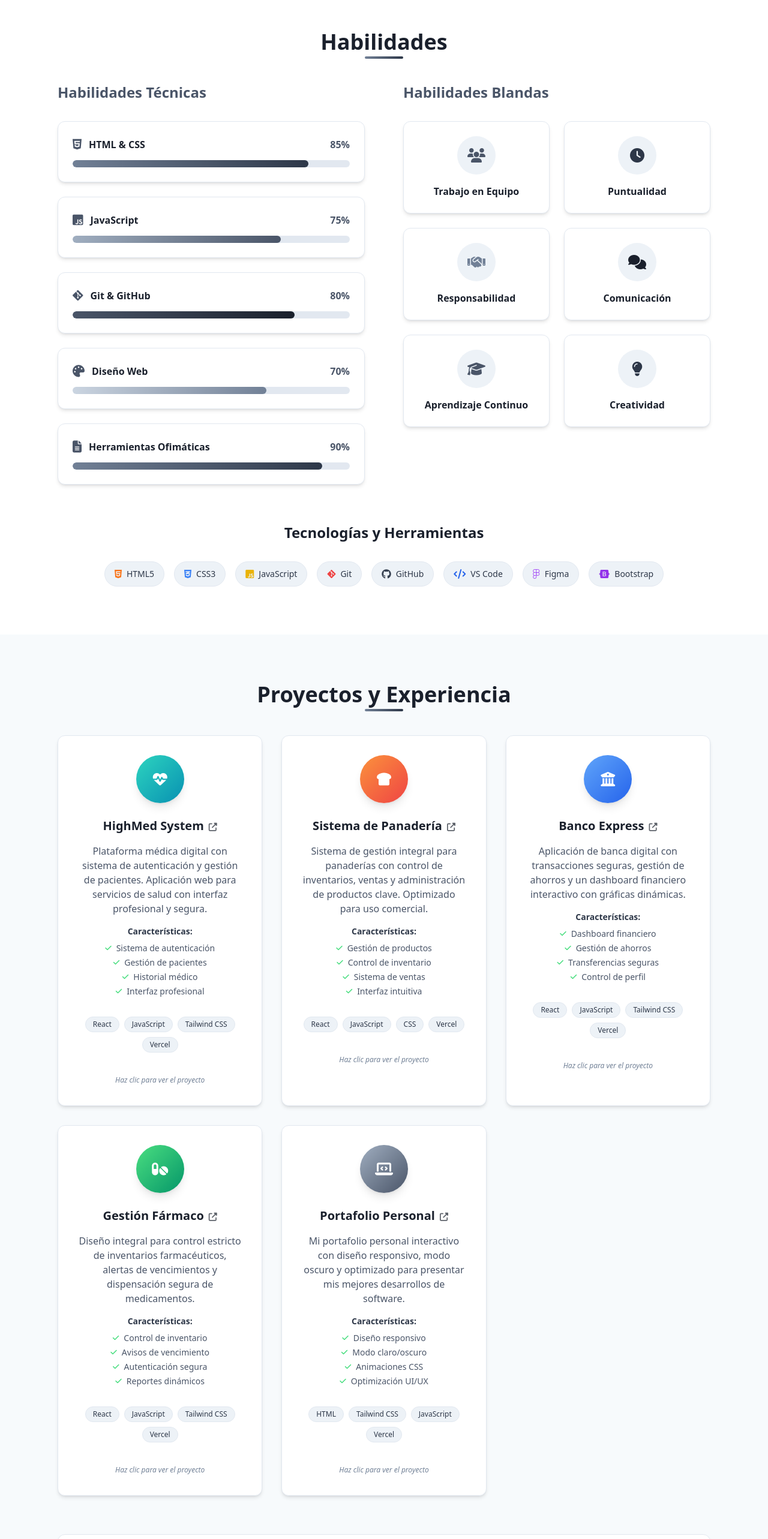
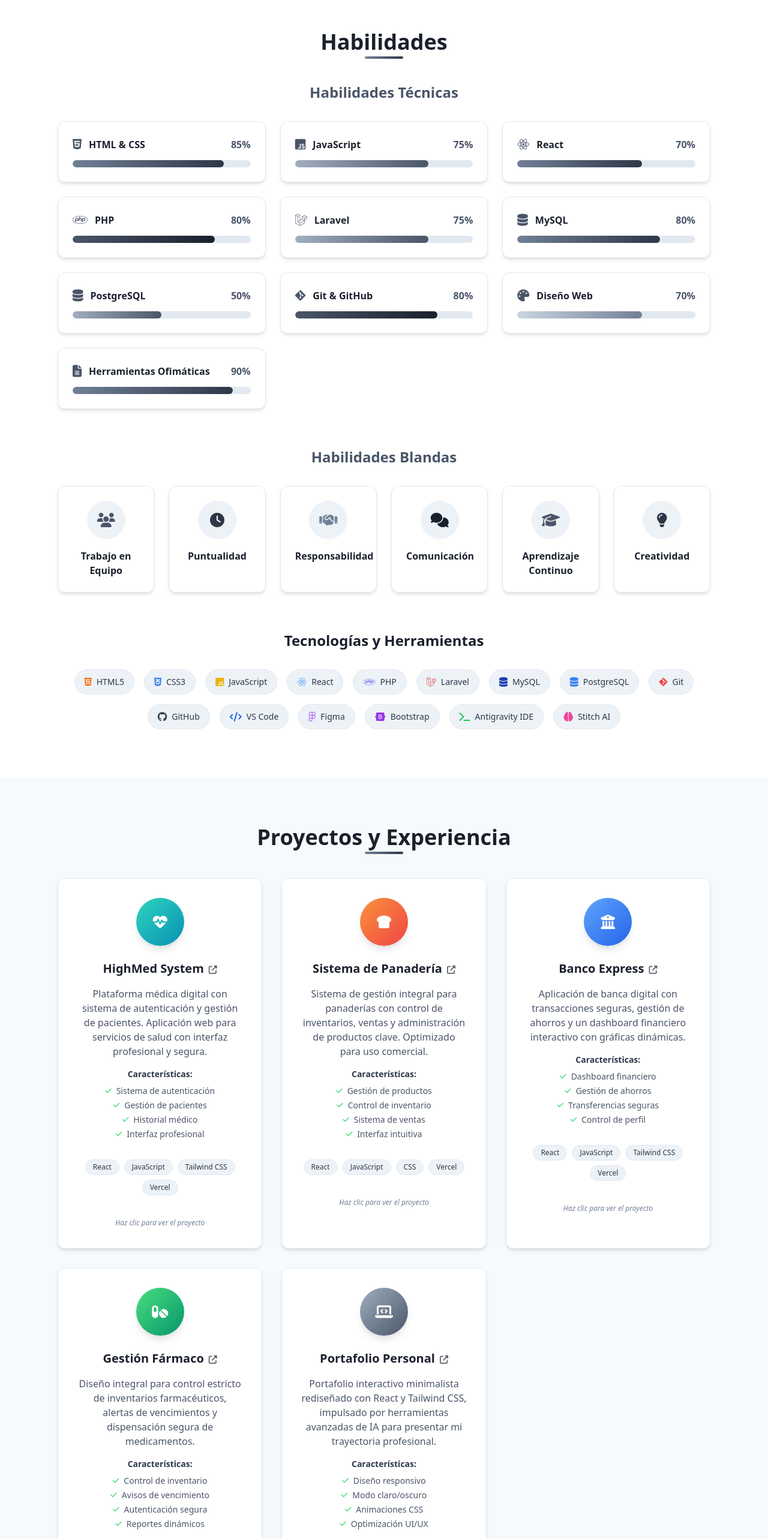
Before and after one commit to chaustrexp/Hoja-de-Vida, a React (Create React App) app: page / in a window 1280 px wide. Shown: the part 2720-5286 px from the top of the page at 60% size. Built offline with nearby package versions, Linux system fonts and the light colour scheme.

Commit message:
Actualización de habilidades técnicas, portafolio y CV en PDF

```diff
--- a/src/components/Hero.js
+++ b/src/components/Hero.js
@@ -176,9 +176,10 @@ const Hero = () => {
       const skills = [
         { name: 'HTML & CSS', level: 85 },
         { name: 'JavaScript', level: 75 },
+        { name: 'React & Tailwind', level: 80 },
         { name: 'Git & GitHub', level: 80 },
-        { name: 'Diseño Web', level: 70 },
-        { name: 'Herramientas Ofimáticas', level: 90 }
+        { name: 'Stitch AI', level: 85 },
+        { name: 'Antigravity Code Editor', level: 85 }
       ];
 
       skills.forEach(skill => {
@@ -249,9 +250,9 @@ const Hero = () => {
         },
         {
           name: 'Portafolio Personal',
-          description: 'Sitio web personal responsivo con modo oscuro, animaciones CSS y diseño mobile-first. Optimizado para SEO.',
-          tech: 'HTML, CSS, JavaScript, Tailwind CSS',
-          url: 'En desarrollo'
+          description: 'Portafolio interactivo minimalista rediseñado con React y Tailwind CSS, impulsado por herramientas de IA.',
+          tech: 'React, Tailwind CSS, Vercel, Stitch AI, Antigravity',
+          url: 'portafolio-nuevo-hazel.vercel.app'
         }
       ];
 
--- a/src/components/Projects.js
+++ b/src/components/Projects.js
@@ -101,9 +101,9 @@ const Projects = () => {
     },
     {
       title: 'Portafolio Personal',
-      description: 'Mi portafolio personal interactivo con diseño responsivo, modo oscuro y optimizado para presentar mis mejores desarrollos de software.',
+      description: 'Portafolio interactivo minimalista rediseñado con React y Tailwind CSS, impulsado por herramientas avanzadas de IA para presentar mi trayectoria profesional.',
       icon: 'fas fa-laptop-code',
-      technologies: ['HTML', 'Tailwind CSS', 'JavaScript', 'Vercel'],
+      technologies: ['React', 'Tailwind CSS', 'JavaScript', 'Vercel', 'Stitch AI', 'Antigravity'],
       color: 'from-elegant-400 to-elegant-600',
       features: [
         'Diseño responsivo',
@@ -111,7 +111,7 @@ const Projects = () => {
         'Animaciones CSS',
         'Optimización UI/UX'
       ],
-      link: 'https://portafolio-nu-seven-82.vercel.app/',
+      link: 'https://portafolio-nuevo-hazel.vercel.app/',
       isExternal: true
     }
   ];
--- a/src/components/Skills.js
+++ b/src/components/Skills.js
@@ -41,6 +41,11 @@ const Skills = () => {
   const technicalSkills = [
     { name: 'HTML & CSS', level: 85, icon: 'fab fa-html5', color: 'from-elegant-500 to-elegant-700' },
     { name: 'JavaScript', level: 75, icon: 'fab fa-js-square', color: 'from-elegant-400 to-elegant-600' },
+    { name: 'React', level: 70, icon: 'fab fa-react', color: 'from-elegant-500 to-elegant-700' },
+    { name: 'PHP', level: 80, icon: 'fab fa-php', color: 'from-elegant-600 to-elegant-800' },
+    { name: 'Laravel', level: 75, icon: 'fab fa-laravel', color: 'from-elegant-400 to-elegant-600' },
+    { name: 'MySQL', level: 80, icon: 'fas fa-database', color: 'from-elegant-500 to-elegant-700' },
+    { name: 'PostgreSQL', level: 50, icon: 'fas fa-database', color: 'from-elegant-400 to-elegant-600' },
     { name: 'Git & GitHub', level: 80, icon: 'fab fa-git-alt', color: 'from-elegant-600 to-elegant-800' },
     { name: 'Diseño Web', level: 70, icon: 'fas fa-palette', color: 'from-elegant-300 to-elegant-500' },
     { name: 'Herramientas Ofimáticas', level: 90, icon: 'fas fa-file-alt', color: 'from-elegant-500 to-elegant-700' }
@@ -126,13 +131,13 @@ const Skills = () => {
           Habilidades
         </h2>
 
-        <div ref={ref} className="grid grid-cols-1 lg:grid-cols-2 gap-12 lg:gap-16">
+        <div ref={ref} className="flex flex-col gap-12 lg:gap-16">
           {/* Habilidades Técnicas */}
           <div>
-            <h3 className={`text-xl sm:text-2xl font-semibold text-elegant-600 dark:text-elegant-400 mb-6 sm:mb-8 text-center lg:text-left ${isVisible ? 'animate-fade-in-up' : 'opacity-0'}`}>
+            <h3 className={`text-xl sm:text-2xl font-semibold text-elegant-600 dark:text-elegant-400 mb-6 sm:mb-8 text-center ${isVisible ? 'animate-fade-in-up' : 'opacity-0'}`}>
               Habilidades Técnicas
             </h3>
-            <div className="space-y-4 sm:space-y-6">
+            <div className="grid grid-cols-1 md:grid-cols-2 lg:grid-cols-3 gap-4 sm:gap-6">
               {technicalSkills.map((skill, index) => (
                 <SkillBar key={skill.name} skill={skill} index={index} />
               ))}
@@ -141,10 +146,10 @@ const Skills = () => {
 
           {/* Habilidades Blandas */}
           <div>
-            <h3 className={`text-xl sm:text-2xl font-semibold text-elegant-600 dark:text-elegant-400 mb-6 sm:mb-8 text-center lg:text-left ${isVisible ? 'animate-fade-in-up' : 'opacity-0'}`}>
+            <h3 className={`text-xl sm:text-2xl font-semibold text-elegant-600 dark:text-elegant-400 mb-6 sm:mb-8 text-center ${isVisible ? 'animate-fade-in-up' : 'opacity-0'}`}>
               Habilidades Blandas
             </h3>
-            <div className="grid grid-cols-2 sm:grid-cols-2 gap-4 sm:gap-6">
+            <div className="grid grid-cols-2 sm:grid-cols-3 md:grid-cols-6 gap-4 sm:gap-6">
               {softSkills.map((skill, index) => (
                 <SoftSkillCard key={skill.name} skill={skill} index={index} />
               ))}
@@ -162,11 +167,18 @@ const Skills = () => {
               { name: 'HTML5', icon: 'fab fa-html5', color: 'text-orange-500 dark:text-orange-400' },
               { name: 'CSS3', icon: 'fab fa-css3-alt', color: 'text-blue-500 dark:text-blue-400' },
               { name: 'JavaScript', icon: 'fab fa-js-square', color: 'text-yellow-500 dark:text-yellow-400' },
+              { name: 'React', icon: 'fab fa-react', color: 'text-blue-400 dark:text-blue-300' },
+              { name: 'PHP', icon: 'fab fa-php', color: 'text-indigo-500 dark:text-indigo-400' },
+              { name: 'Laravel', icon: 'fab fa-laravel', color: 'text-red-600 dark:text-red-500' },
+              { name: 'MySQL', icon: 'fas fa-database', color: 'text-blue-800 dark:text-blue-500' },
+              { name: 'PostgreSQL', icon: 'fas fa-database', color: 'text-blue-500 dark:text-blue-300' },
               { name: 'Git', icon: 'fab fa-git-alt', color: 'text-red-500 dark:text-red-400' },
               { name: 'GitHub', icon: 'fab fa-github', color: 'text-gray-700 dark:text-gray-200' },
               { name: 'VS Code', icon: 'fas fa-code', color: 'text-blue-600 dark:text-blue-400' },
               { name: 'Figma', icon: 'fab fa-figma', color: 'text-purple-500 dark:text-purple-400' },
-              { name: 'Bootstrap', icon: 'fab fa-bootstrap', color: 'text-purple-600 dark:text-purple-400' }
+              { name: 'Bootstrap', icon: 'fab fa-bootstrap', color: 'text-purple-600 dark:text-purple-400' },
+              { name: 'Antigravity IDE', icon: 'fas fa-terminal', color: 'text-green-500 dark:text-green-400' },
+              { name: 'Stitch AI', icon: 'fas fa-brain', color: 'text-pink-500 dark:text-pink-400' }
             ].map((tech, index) => (
               <div
                 key={tech.name}
```
